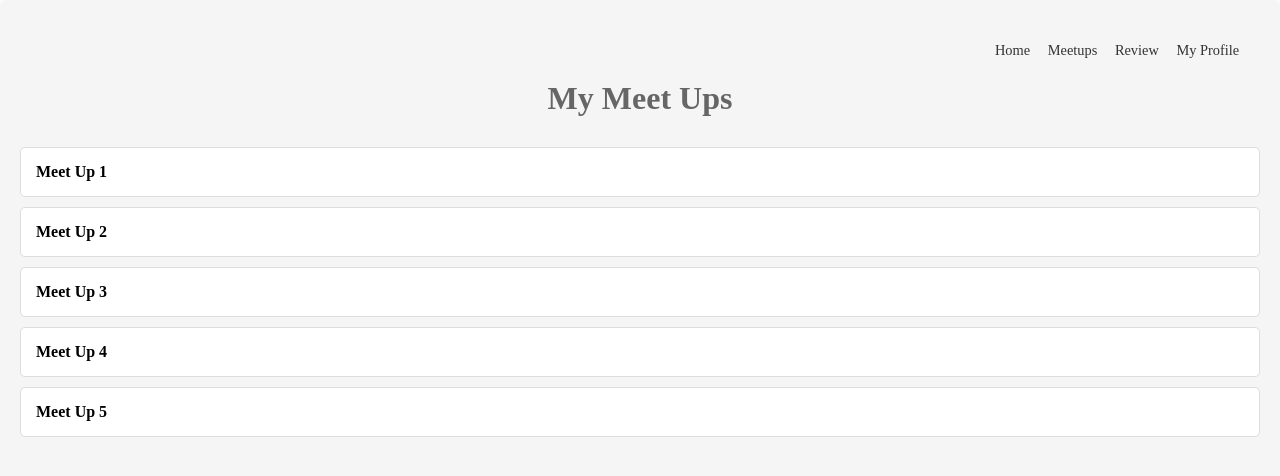
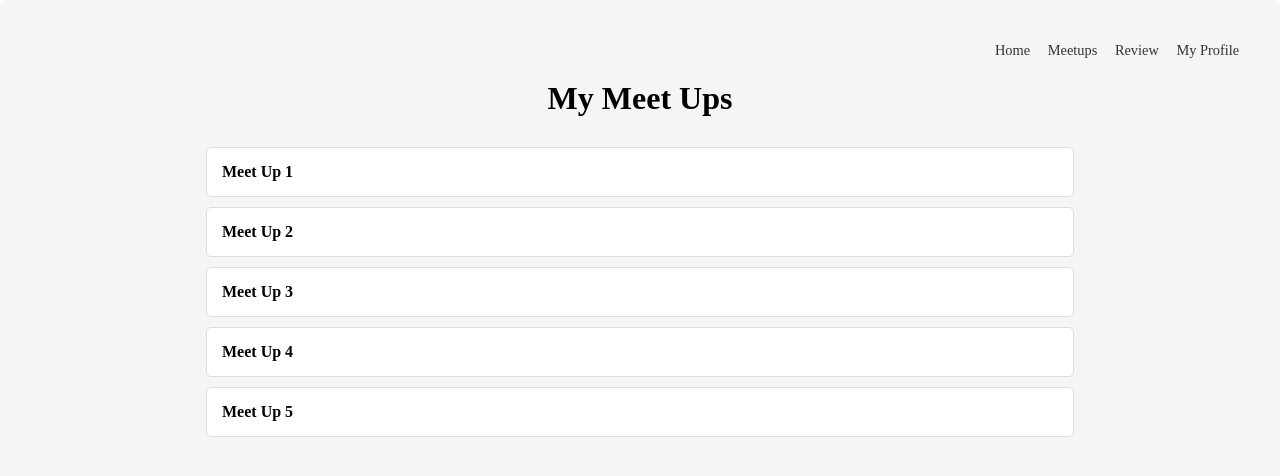
Before and after one commit to AsyncAwaitForever/Meetups--Page, a React (Vite) app: page /profile in a window 1280 px wide. Shown: the top 476 px of the page. Built offline with nearby package versions, Linux system fonts and the light colour scheme.

Commit message:
Changes a class name and some style

```diff
--- a/src/pages/Profile/profile.scss
+++ b/src/pages/Profile/profile.scss
@@ -18,7 +18,7 @@ $font-family: 'Arial', sans-serif;
 
   h1 {
     font-size: 2rem;
-    color: $primary-color;
+    color: $text-color;
     margin-bottom: 20px;
     text-align: center;
   }
@@ -30,11 +30,12 @@ $font-family: 'Arial', sans-serif;
     width: 100%;
 
     li {
-      margin: 10px 0;
+      margin: 10px auto;
       background-color: white;
       border: 1px solid #ddd;
       border-radius: 5px;
       transition: background-color 0.3s ease;
+      max-width: 70%;
 
       &:hover {
         background-color: $primary-color;
```
